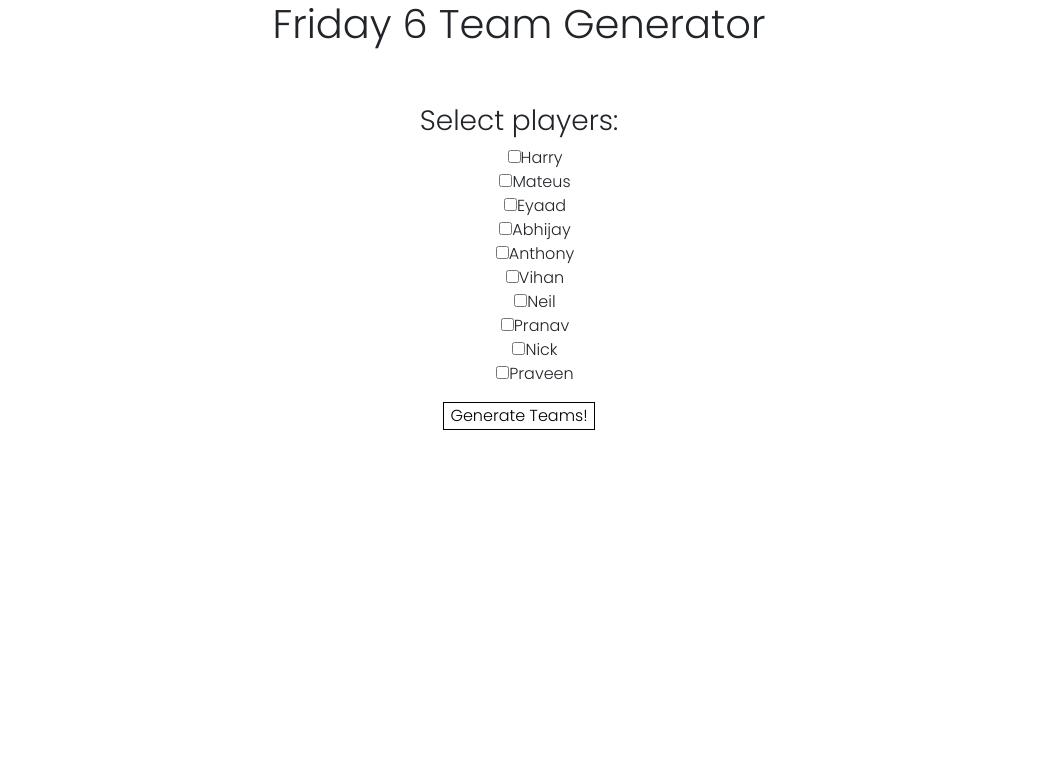
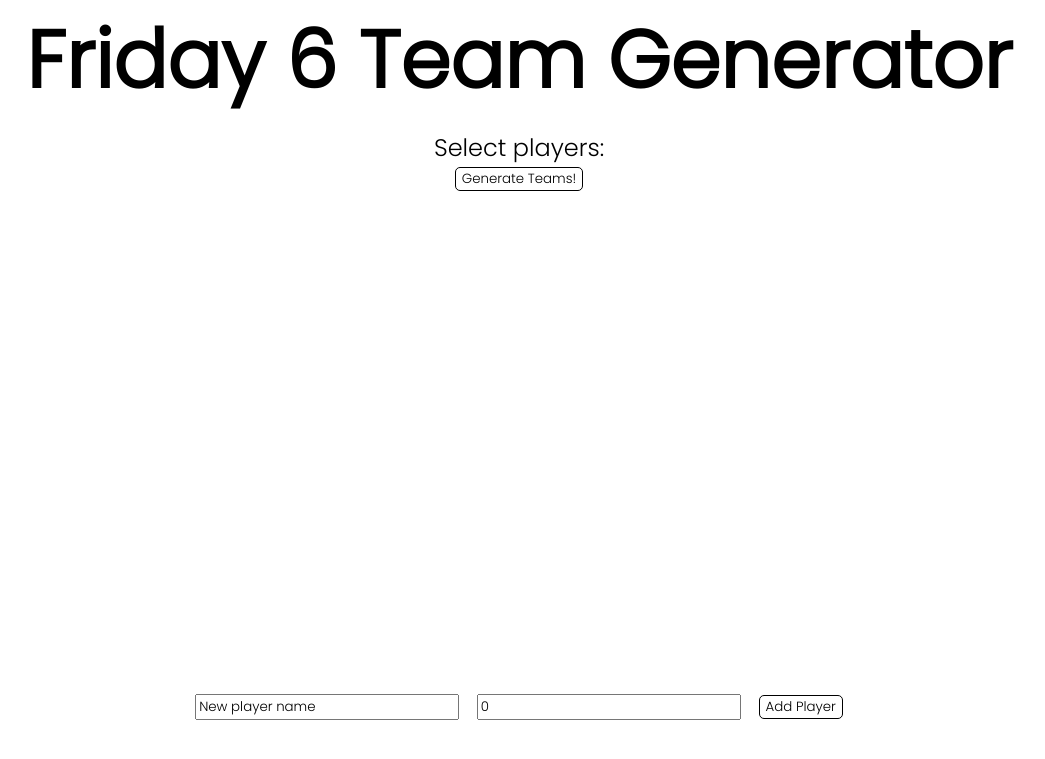
Before and after one commit to ncrxue/friday-six, a Jekyll site: the page built from index.markdown, in a window 1280 px wide. Shown: the top 759 px of the page, without its empty margins (121-1166 px from the left). Built offline with Jekyll 4.4.1, drawn with Linux system fonts in a browser that asks for light colours.

Commit message:
create add players button

```diff
--- a/_config.yml
+++ b/_config.yml
@@ -1,52 +1,4 @@
-# Welcome to Jekyll!
-#
-# This config file is meant for settings that affect your whole blog, values
-# which you are expected to set up once and rarely edit after that. If you find
-# yourself editing this file very often, consider using Jekyll's data files
-# feature for the data you need to update frequently.
-#
-# For technical reasons, this file is *NOT* reloaded automatically when you use
-# 'bundle exec jekyll serve'. If you change this file, please restart the server process.
-#
-# If you need help with YAML syntax, here are some quick references for you:
-# https://learn-the-web.algonquindesign.ca/topics/markdown-yaml-cheat-sheet/#yaml
-# https://learnxinyminutes.com/docs/yaml/
-#
-# Site settings
-# These are used to personalize your new site. If you look in the HTML files,
-# you will see them accessed via {{ site.title }}, {{ site.email }}, and so on.
-# You can create any custom variable you would like, and they will be accessible
-# in the templates via {{ site.myvariable }}.
-
-title: Your awesome title
-email: your-email@example.com
-description: >- # this means to ignore newlines until "baseurl:"
-  Team Generator
-baseurl: "/friday-six" # the subpath of your site, e.g. /blog
-twitter_username: jekyllrb
-github_username:  jekyll
-
-# Build settings
 theme: jekyll-theme-slate
-plugins:
-  - jekyll-feed
-
-# Exclude from processing.
-# The following items will not be processed, by default.
-# Any item listed under the `exclude:` key here will be automatically added to
-# the internal "default list".
-#
-# Excluded items can be processed by explicitly listing the directories or
-# their entries' file path in the `include:` list.
-#
-# exclude:
-#   - .sass-cache/
-#   - .jekyll-cache/
-#   - gemfiles/
-#   - Gemfile
-#   - Gemfile.lock
-#   - node_modules/
-#   - vendor/bundle/
-#   - vendor/cache/
-#   - vendor/gems/
-#   - vendor/ruby/
+title: Friday 6 Team Generator
+description: Random team generator for basketball
+baseurl: /friday-six
--- a/_layouts/index.html
+++ b/_layouts/index.html
@@ -3,11 +3,9 @@
   <head>
     <meta charset="utf-8">
     <title>{{ page.title }}</title>
-    <link rel="stylesheet" href="/friday-six/assets/css/index.css">
+    <link rel="stylesheet" href="{{ site.baseurl }}/assets/css/index.css">
 
-    <link href="https://cdn.jsdelivr.net/npm/bootstrap@5.0.0/dist/css/bootstrap.min.css" rel="stylesheet" >
-    <script src="https://cdn.jsdelivr.net/npm/@popperjs/core@2.9.2/dist/umd/popper.min.js" ></script>
-    <script src="https://cdn.jsdelivr.net/npm/bootstrap@5.0.1/dist/js/bootstrap.min.js" integrity="sha384-Atwg2Pkwv9vp0ygtn1JAojH0nYbwNJLPhwyoVbhoPwBhjQPR5VtM2+xf0Uwh9KtT" crossorigin="anonymous"></script>
+    <meta name="viewport" content="width=device-width, initial-scale=1">
 
     <script src="https://ajax.googleapis.com/ajax/libs/jquery/3.5.1/jquery.min.js"></script>
   </head>
@@ -23,8 +21,14 @@
         <button onclick="generateTeams()">Generate Teams!</button>
         <p id="teamOne"></p>
         <p id="teamTwo"></p>
+
+        <div class="add-player">
+          <input type="text" id="newName" value="New player name">
+          <input type="number" id="newRating" value="0">
+          <button onclick="addPlayer()">Add Player</button>
+        </div>
     </main>
 
-    <script src="/friday-six/assets/js/main.js"></script>
+    <script src="{{ site.baseurl }}/assets/js/main.js"></script>
   </body>
 </html>
--- a/assets/css/index.css
+++ b/assets/css/index.css
@@ -12,12 +12,69 @@ main {
 button {
   background-color: white;
   border: solid 1px black;
+  border-radius: 5px;
 }
 
-ul, li {
+ul {
   list-style-type: none;
+  padding: 0;
+}
+
+li {
+  width: -webkit-fit-content;
+  width: -moz-fit-content;
+  width: fit-content;
 }
 
 input {
   margin-right: 1em;
+}
+
+h3 {
+  font-weight: normal;
+}
+
+.add-player {
+  position: absolute;
+  margin-left: auto;
+  margin-right: auto;
+  left: 0;
+  right: 0;
+}
+
+@media (max-width: 425px) {
+  h1 {
+    font-size: 2.5em;
+    margin-bottom: -1em;
+  }
+  h3 {
+    font-size: 1.5em;
+  }
+  li, p {
+    font-size: 1em;
+  }
+  li {
+    margin-left: 40%;
+  }
+  .add-player {
+    bottom: 10%;
+  }
+}
+@media (min-width: 813px) {
+  h1 {
+    font-size: 5em;
+    margin-bottom: -0.5em;
+  }
+  h3 {
+    font-size: 1.5em;
+  }
+  li, p {
+    font-size: 1em;
+  }
+  li {
+    margin-left: 48%;
+  }
+  .add-player {
+    bottom: 20%;
+  }
 }/*# sourceMappingURL=index.css.map */
--- a/assets/js/main.js
+++ b/assets/js/main.js
@@ -12,23 +12,8 @@ const playerDict = {
 }
 
 function generateCheckboxes() {
-    const playerSelector = document.getElementById("playerSelector");
     for (let key in playerDict) {
-        let listElement = document.createElement('li');
-
-        let checkbox = document.createElement("input");
-        checkbox.type = "checkbox";
-        checkbox.name = key;
-        checkbox.id = key;
-        checkbox.value = playerDict[key];
-
-        let label = document.createElement("label");
-        label.innerHTML = key;
-
-        listElement.appendChild(checkbox);
-        listElement.appendChild(label);
-
-        playerSelector.appendChild(listElement);
+        createCheckbox(key);
     }
 }
 
@@ -90,4 +75,33 @@ function beautifyTeams(team) {
     return final;
 }
 
+function addPlayer() {
+    let name = document.getElementById('newName').value;
+    let rating = document.getElementById('newRating').value;
+
+    playerDict[name] = parseInt(rating);
+    createCheckbox(name);
+}
+
+function createCheckbox(name) {
+    const playerSelector = document.getElementById("playerSelector");
+
+    let listElement = document.createElement('li');
+
+    let checkbox = document.createElement("input");
+    checkbox.type = "checkbox";
+    checkbox.name = key;
+    checkbox.id = key;
+    checkbox.setAttribute("class", "checkbox");
+    checkbox.value = playerDict[key];
+
+    let label = document.createElement("label");
+    label.innerHTML = key;
+
+    listElement.appendChild(checkbox);
+    listElement.appendChild(label);
+
+    playerSelector.appendChild(listElement);
+}
+
 generateCheckboxes();
```
Also changed, not shown: assets/css/index.scss (+61 -1 lines), 1 other file.
